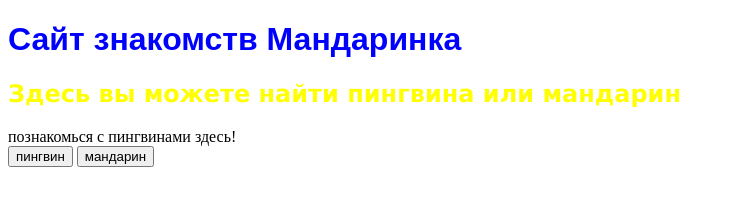
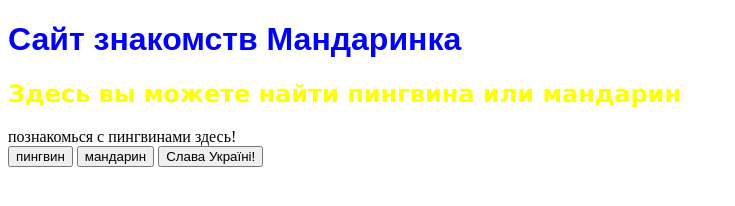
Before and after one commit to Gurcev/whiwhi, a plain HTML site: page index.html in a window 1280 px wide. Shown: the whole page, without its empty margins (0-735 px from the left). Drawn offline with Linux system fonts and the light colour scheme.

Commit message:
Update index.html

```diff
--- a/index.html
+++ b/index.html
@@ -27,6 +27,7 @@ header{
 <footer>познакомься с пингвинами здесь!</footer>
 <button name="button">пингвин</button>
 <button name="button">мандарин</button>
+<button name="button">Слава Україні!</button>
 
 
 
```
